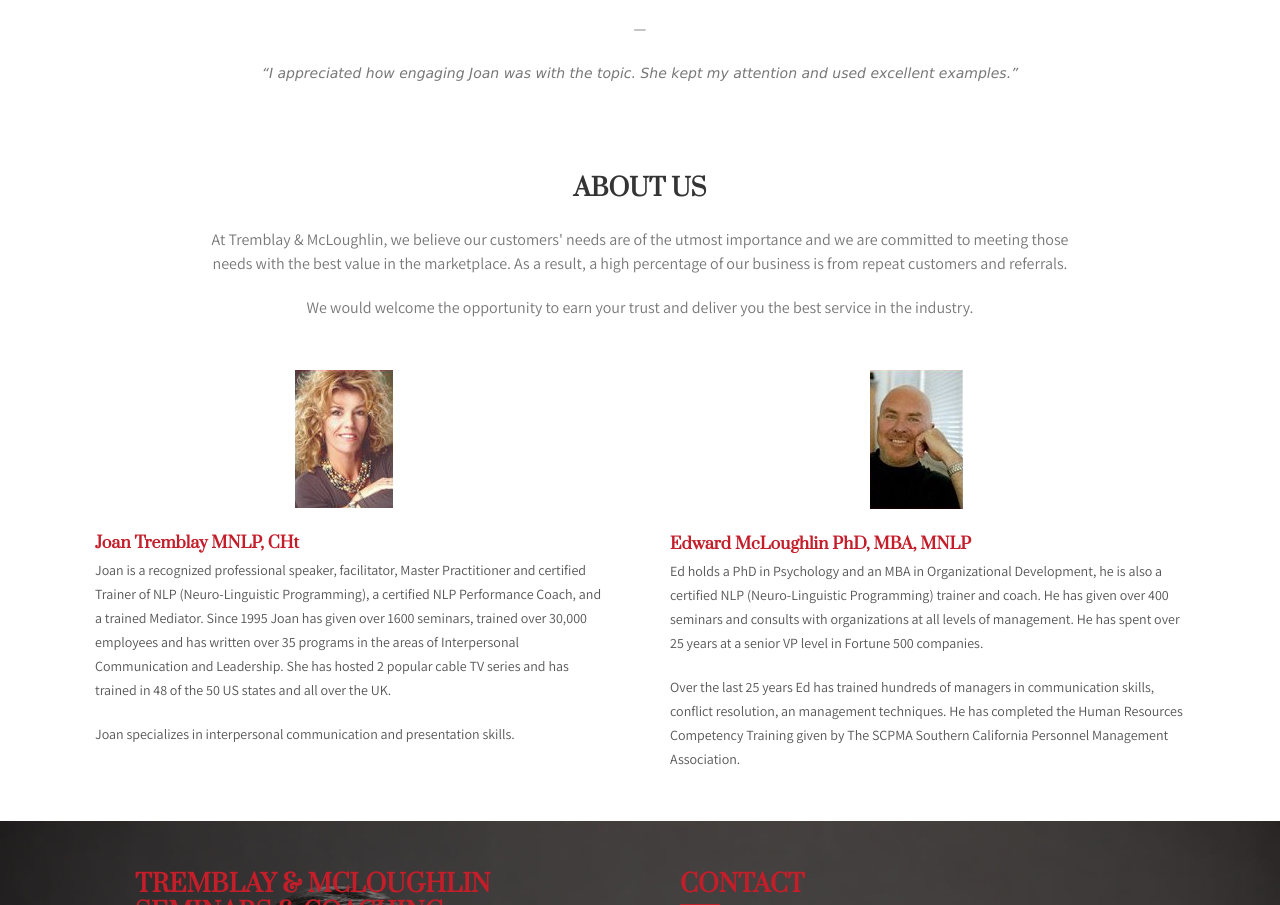
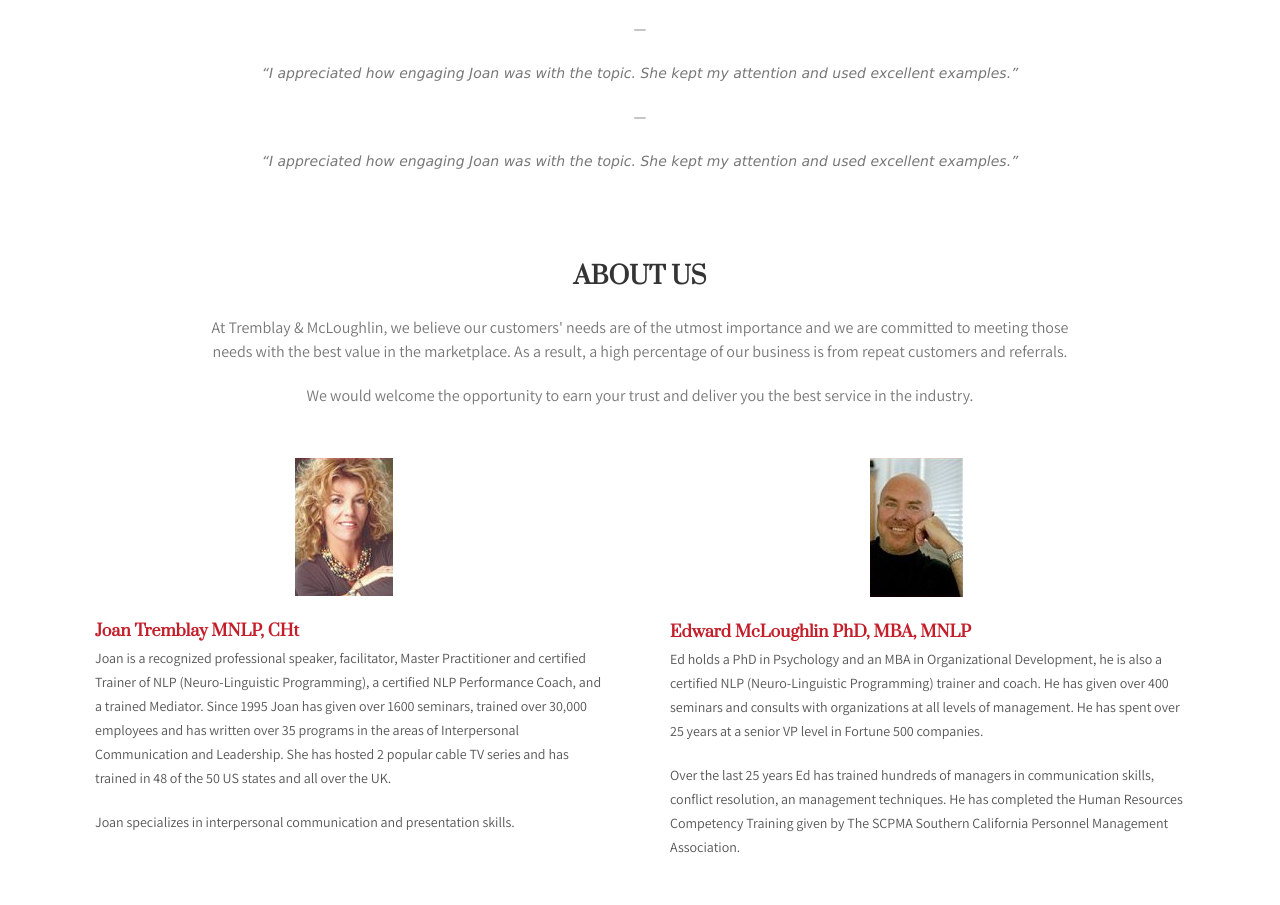
Before and after one commit to TandMSeminars/TandMSeminars.github.io, a plain HTML site: page index.html in a window 1280 px wide. Shown: the part 1703-2608 px from the top of the page. Drawn offline with Linux system fonts and the light colour scheme; a script that the page names is missing.

Commit message:
Update index.html

```diff
--- a/index.html
+++ b/index.html
@@ -161,6 +161,10 @@
         <blockquote>
           “I appreciated how engaging Joan was with the topic. She kept my attention and used excellent examples.”
         </blockquote>
+        <p>&mdash;</p>
+        <blockquote>
+          “I appreciated how engaging Joan was with the topic. She kept my attention and used excellent examples.”
+        </blockquote>
       </div>
     </div>
   </div>
```
